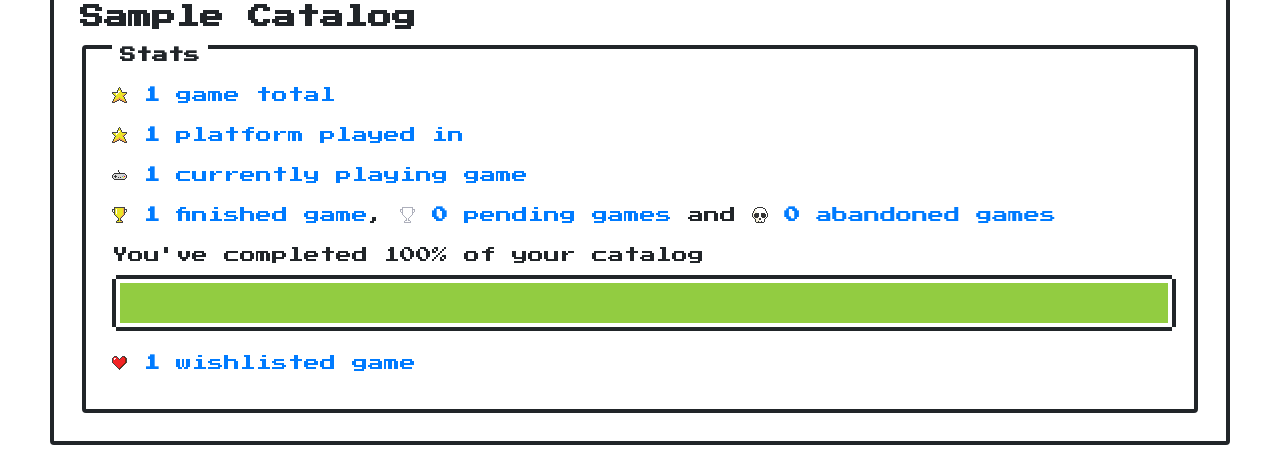
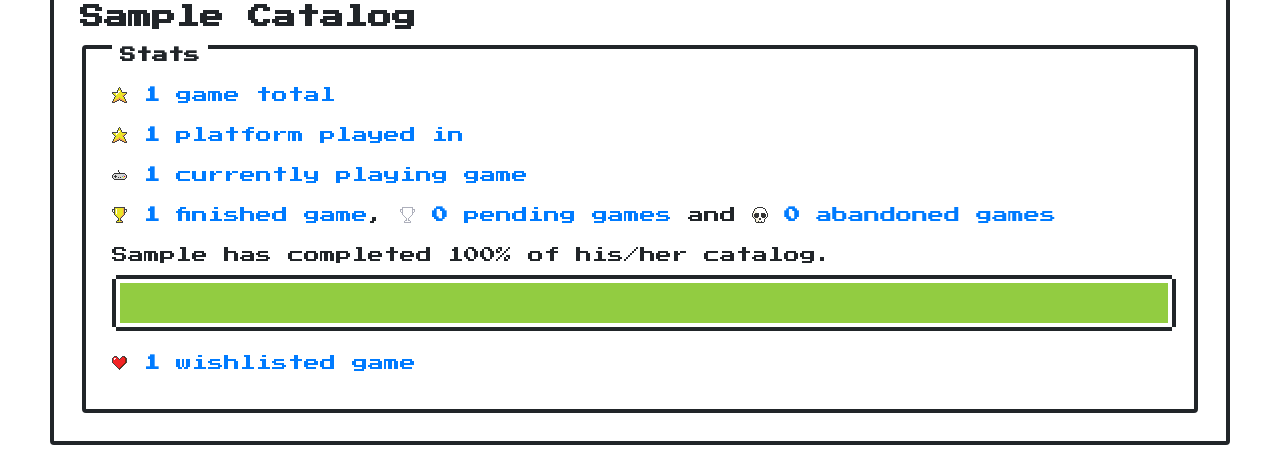
Before and after one commit to Kartones/finished-games, a Django app: a page that uses finishedgames/web/templates/user/catalog.html in a window 1280 px wide. Shown: the part 229-681 px from the top of the page. Run offline with Django 3.2, Linux system fonts and the light colour scheme; tables that the repository leaves empty hold one stand-in row (values such as "Sample post"); some libraries are stand-ins or nearby versions.

Commit message:
Fix subject at profile

```diff
--- a/finishedgames/web/templates/user/catalog.html
+++ b/finishedgames/web/templates/user/catalog.html
@@ -22,7 +22,11 @@
             <i class="nes-icon trophy is-small"></i> <a href="{% url 'user_finished_games' viewed_user.get_username %}"><strong>{{ finished_games_count }}</strong> finished game{{ finished_games_count|pluralize }}</a>, <i class="nes-icon trophy is-empty is-small"></i> <a href="{% url 'user_pending_games' viewed_user.get_username %}"><strong>{{ pending_games_count }}</strong> pending game{{ pending_games_count|pluralize }}</a> and <i class="nes-icon skull is-small"></i> <a href="{% url 'user_abandoned_games' viewed_user.get_username %}"><strong>{{ abandoned_games_count }}</strong> abandoned game{{ abandoned_games_count|pluralize }}</a>
         </p>
         <p>
-            You've completed {{ completed_games_progress }}% of your catalog
+            {% if user.is_authenticated and user == viewed_user %}
+                You've completed {{ completed_games_progress }}% of your catalog
+            {% else %}
+                {{ viewed_user.get_username.capitalize }} has completed {{ completed_games_progress }}% of his/her catalog.
+            {% endif %}
             <br/>
             <progress
                 class="nes-progress {{ progress_class }}"
```
